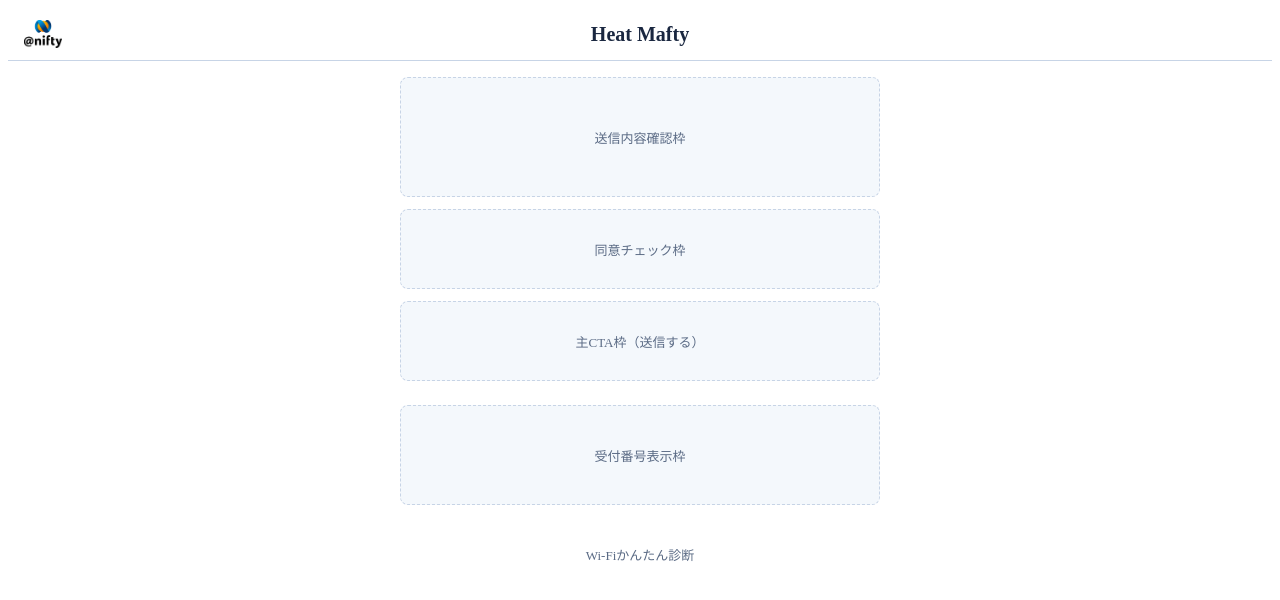
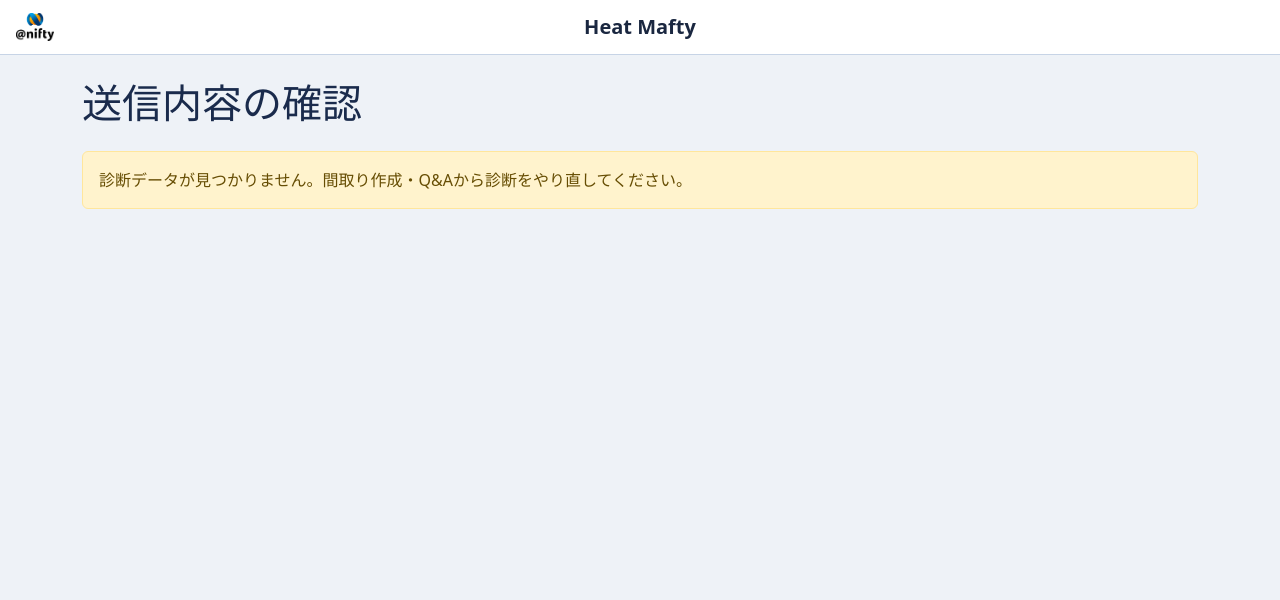
Before and after one commit to hinabotaa5-wq/internship, a Flask app: page //support-id in a window 1280 px wide. Shown: the top 600 px of the page. Run offline with Flask 3, Linux system fonts and the light colour scheme; the visitor is signed in with stand-in values (Sample User, id 1).

Commit message:
fix(diagnosis): 送信確認の遷移先を担当A実装のsupport_id.htmlに統一
診断結果の「送信確認に進む」ボタンがWIFI_BP側の枠だけの
プレースホルダー(wifi/screens/support_id.html)へ飛んでおり、
間取り・Q&A履歴・診断結果を確認できなかった。

WIFI_BP側の重複するsupport_idルートを削除し、APP_BP側に
担当A実装(templates/support_id.html、web.session連携)の
/support-idルートを復元する。support_id.htmlが参照する
Ticket作成API(TICKETS_BP)も未登録だったため合わせて登録する。

ヘッダーはlayout.htmlの共通ヘッダーがそのまま適用されるため、
遷移先でも表示が統一される。

```diff
--- a/src/web/routes.py
+++ b/src/web/routes.py
@@ -7,6 +7,8 @@
 from web.diagnosis.routes import DIAGNOSIS_BP
 from web.floorplan.routes import FLOORPLAN_BP
 from web.heatmap.routes import HEATMAP_BP
+from web.session import get_diagnosis_session
+from web.tickets import TICKETS_BP
 from web.wifi.routes import WIFI_BP
 
 APP_BP = Blueprint("app", __name__)
@@ -36,14 +38,21 @@
 APP_BP.register_blueprint(HEATMAP_BP)
 
 # Wi-Fi診断アプリの画面用のエンドポイントを追加する
-# （トップページ "/" とサポートID発行画面 "/support-id" が、CLAUDE.md
-# 記載の8画面のうち本ブランチでまだ WIFI_BP が担当している範囲）
+# （トップページ "/" が、CLAUDE.md記載の8画面のうち本ブランチで
+# WIFI_BP が担当している範囲）
 #
 # 注意：診断質問（DIAGNOSIS_BP）・住宅レイアウト作成・ルーター配置
 # （FLOORPLAN_BP）・ヒートマップ（HEATMAP_BP）は、いずれも main側の
 # 実装一式（Python・HTML・CSS・JS）に統合済みで、WIFI_BP 側の対応する
-# ルート・テンプレートは削除済み。
+# ルート・テンプレートは削除済み。⑧サポートID発行画面（/support-id）も
+# 同様の理由でこのファイル側（担当A実装）に統合し、WIFI_BP側は削除した。
 APP_BP.register_blueprint(WIFI_BP)
+
+# 問い合わせ受付用のエンドポイントを追加する
+# （担当A: /api/tickets。support_id.html が送信ボタンから
+# url_for("app.tickets.create_ticket") でこのAPIを呼び出すため、
+# /support-id を機能させるには本Blueprintの登録が必須。）
+APP_BP.register_blueprint(TICKETS_BP)
 
 
 @APP_BP.route("/secret")
@@ -65,14 +74,18 @@
     # 画面デザイン完了後、動作確認中
     return render_template("secret.html", user=current_user)
 
-# 以下、mainマージで取り込まれた次の3ルートは、いずれも本ブランチの
+
+@APP_BP.route("/support-id")
+def support_id():
+    logging.debug("送信前確認ページ（画面8）にアクセスされました")
+    diagnosis_state = get_diagnosis_session()
+    return render_template("support_id.html", diagnosis_state=diagnosis_state)
+
+# 以下、mainマージで取り込まれた次の2ルートは、いずれも本ブランチの
 # 対象スコープ外（今回は診断質問(diagnosis)のみを統合する）のため、
 # いったんこのファイルから削除した:
 #   - /test-ticket（担当A: Ticket API動作確認ページ）
 #   - /staff/tickets（担当A: コールセンター向け照会ページ）
-#   - /support-id（担当A: web.session.get_diagnosis_session に依存する
-#     送信前確認ページ。src/web/wifi/routes.py 側にも同名の /support-id
-#     ルートが既にあり、URLが重複するため）
-# これらの機能自体（web/tickets.py, web/session.py, テンプレート）は
+# これらの機能自体（web/tickets.py, テンプレート）は
 # ファイルとしては取り込まれているので、Ticket機能を統合する別タスクで
 # あらためて対応する。
--- a/src/web/wifi/routes.py
+++ b/src/web/wifi/routes.py
@@ -9,27 +9,22 @@
 すぐ下に書いた関数を実行する」という意味になります。
 
 ■ このファイルが担当するルート
-CLAUDE.mdのルート表にある8画面のうち、①トップページと⑧サポートID発行
-画面だけをここで担当する。②③④⑤（住宅レイアウト作成・ルーター配置・
-ヒートマップ表示・診断質問）は、いずれもmainブランチに存在する各担当の
-実装一式（FLOORPLAN_BP・HEATMAP_BP・DIAGNOSIS_BP）に統合済みで、
+CLAUDE.mdのルート表にある8画面のうち、①トップページだけをここで
+担当する。②③④⑤（住宅レイアウト作成・ルーター配置・ヒートマップ表示・
+診断質問）は、いずれもmainブランチに存在する各担当の実装一式
+（FLOORPLAN_BP・HEATMAP_BP・DIAGNOSIS_BP）に統合済みで、
 このファイルには存在しない（src/web/routes.py でそれぞれ個別に
 Blueprint登録されている）。
-
-■ ルートガードについて
-CLAUDE.mdには「前提を満たさないルートへの直接アクセスは、
-必要な画面へリダイレクトする」という要件があります。
-このファイルでは、route_guards.py に定義したデコレータ
-（@requires_diagnosis_result）をルート関数に付けることで、
-この要件を満たしています。
-デコレータの仕組み自体の説明は route_guards.py 側のコメントを参照。
+⑧サポートID発行画面（/support-id）は、以前はここに枠だけの
+プレースホルダーとして実装していたが、担当A実装（web.session の
+診断セッションを参照して送信内容を確認するテンプレート
+templates/support_id.html）と役割・URLが完全に重複するため、
+APP_BP側（src/web/routes.py）の担当A実装に統合し、ここでは削除した。
 """
 
 import logging
 
 from flask import Blueprint, render_template
-
-from web.wifi.route_guards import requires_diagnosis_result
 
 # Blueprint とは、Flaskで「関連するルートをひとまとめにするための単位」。
 # ここでは、Wi-Fi診断アプリの画面群を1つのBlueprintとしてまとめておき、
@@ -81,15 +76,7 @@
 # 他画面からこれらへ遷移する場合は、それぞれ
 # url_for("app.floorplan.layout") / url_for("app.floorplan.router_placement") /
 # url_for("app.heatmap.heatmap") / url_for("app.diagnosis.start") を使う。
-
-
-@WIFI_BP.route("/support-id")
-@requires_diagnosis_result
-def support_id():
-    """
-    ⑧ サポートID発行画面。
-
-    前提条件：診断結果があること。
-    """
-    logging.debug("サポートID発行画面にアクセスされました")
-    return render_template("wifi/screens/support_id.html")
+#
+# ⑧サポートID発行画面（/support-id）は、APP_BP側（src/web/routes.py）の
+# 担当A実装（templates/support_id.html）に統合したため、ここには存在しない。
+# 遷移する場合は url_for("app.support_id") を使う。
```
Also changed, not shown: src/web/diagnosis/templates/diagnosis_result.html (+6 -1 lines).
